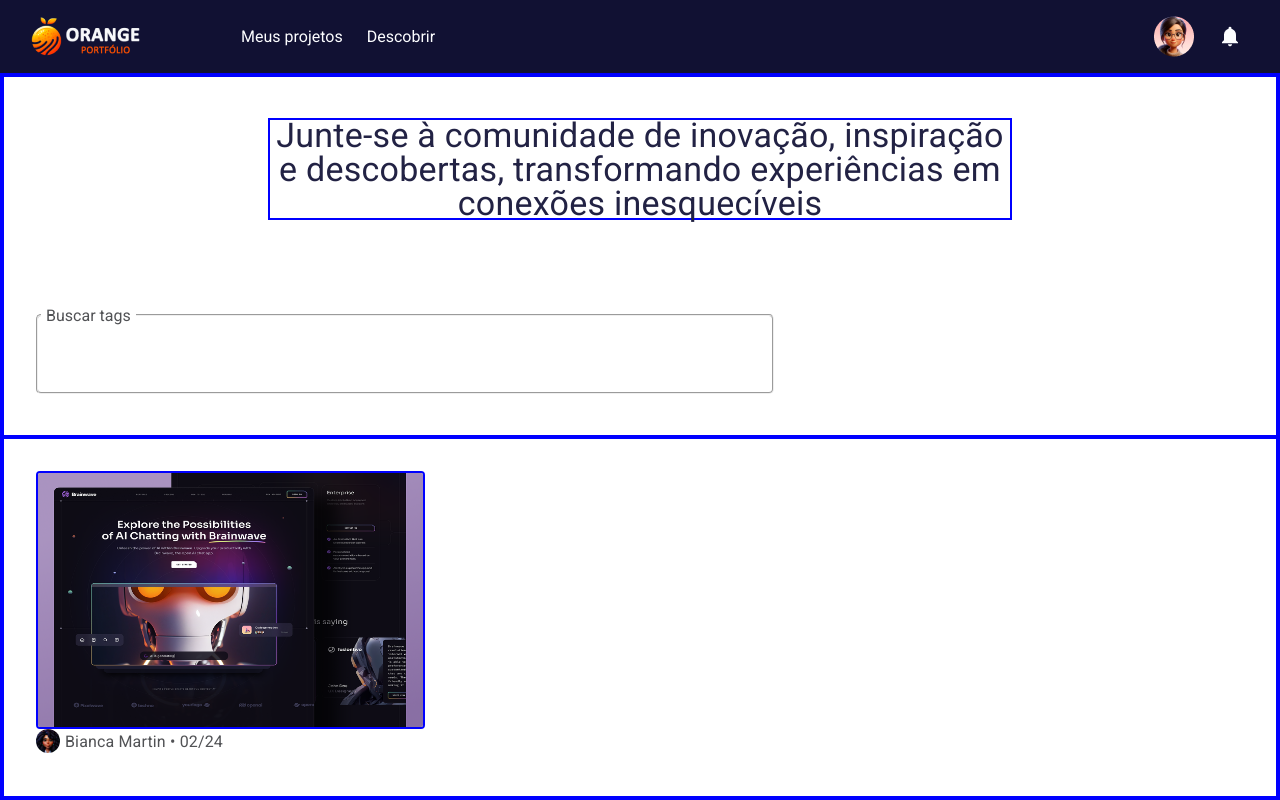
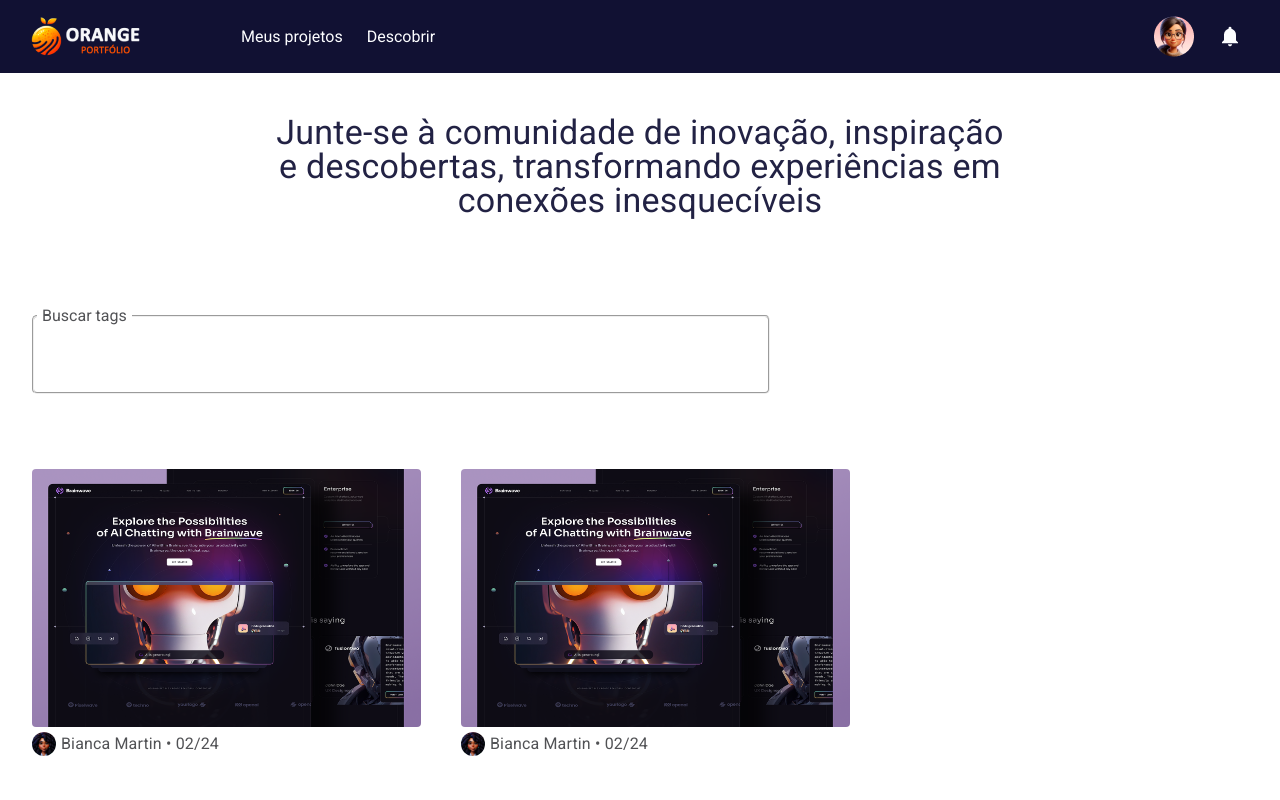
Before and after one commit to Indalecioolivo/HACKATHON-UNISANTA, a React (Vite) app: page /discover in a window 1280 px wide. Built offline with nearby package versions, Linux system fonts and the light colour scheme.

Commit message:
feat: cards discover created

```diff
--- /dev/null
+++ b/src/modules/CardDiscover/CardDiscover.jsx
@@ -0,0 +1,16 @@
+import "./CardDiscover.css";
+
+import ImgDiscover from "../../assets/img-discover.png";
+import ProfileDiscover from "../../assets/pfp-discover.png";
+
+export default function CardDiscover() {
+  return (
+    <div className="card-publi">
+      <img className="publi-img" src={ImgDiscover} alt="" />
+      <p className="user-infos">
+        <img className="user-photo" src={ProfileDiscover} alt="" />
+        <p className="user-name">Bianca Martin • 02/24</p>
+      </p>
+    </div>
+  );
+}
--- a/src/modules/ModaVisualizarProjeto/ModalVisualizarProjeto.css
+++ b/src/modules/ModaVisualizarProjeto/ModalVisualizarProjeto.css
@@ -8,7 +8,7 @@
   align-items: center;
   justify-content: center;
 
-    background-color: rgba(00, 00,00 , 0.5);
+  background-color: rgba(00, 00, 00, 0.5);
 }
 
 .visualizarProjeto-container .modal {
@@ -18,7 +18,7 @@
   /* width: 90%;
     height: 85%; */
 
-    background-color: #FEFEFE;
+  background-color: #fefefe;
   border: 8px solid rgb(46, 29, 171);
 
   display: flex;
@@ -61,7 +61,7 @@
   /* Ecommerce One Page */
 
   /* [Orange P] Style Guide/H5 */
-    font-family: 'Roboto';
+  font-family: "Roboto";
   font-style: normal;
   font-weight: 400;
   font-size: 24px;
@@ -69,7 +69,6 @@
   /* identical to box height, or 100% */
   text-align: center;
   color: #303133;
-
 
   /* Inside auto layout */
   flex: none;
@@ -100,7 +99,6 @@
 }
 
 .modal .modal-header .tags p {
-
   /* Auto layout */
   display: flex;
   flex-direction: row;
@@ -120,5 +118,4 @@
 }
 
 .modal .projectImage {
-
 }
--- a/src/routes/Discover/Discover.css
+++ b/src/routes/Discover/Discover.css
@@ -1,66 +1,26 @@
 .discover-container {
   height: calc(100% - 73px);
-  border: 2px solid blue;
+  /* border: 2px solid purple; */
+  overflow-x: hidden;
 }
 
-.discover-container .div-text{
+.discover-container .div-text {
   height: 50%;
   width: 100%;
-  border: 2px solid blue;
+  /* border: 2px solid black; */
   display: flex;
   flex-direction: column;
   align-items: center;
   justify-content: space-around;
 }
 
-.discover-container .div-imgs{
-  height: 50%;
-  width: 100%;
-  padding: 32px;
-  border: 2px solid blue;
-  display: flex;
-  align-items: left;
-  justify-content: left;
-  flex-direction: column;
-}
-
-.discover-container fieldset{
-  display: flex;
-  align-items: left;
-  justify-content: left;
-  flex-direction: column;
-  align-self: flex-start;
-  margin-left: 32px;
-  border-radius: 5px;
-  padding: 3px;
-  color:#515255
-}
-
-.discover-container legend{
-  padding: 5px;
-}
-
-.discover-container input{
-flex-direction: column;
-align-items: flex-start;
-border: none;
-outline: none;
-
-margin-left: 5px;
-font-size: 16px;
-width: 723px;
-height: 56px;
-left: 32px;
-top: 407px;
-}
-
-.discover-text {
+.discover-container .div-text .discover-text {
   width: 744px;
   height: 102px;
-left: calc(50% - 744px/2);
+  left: calc(50% - 744px / 2);
   top: 185px;
 
-border: 2px solid blue;
+  /* border: 2px solid blue; */
 
   font-style: normal;
   font-weight: 400;
@@ -74,21 +34,80 @@ text-align: center;
   letter-spacing: 0.25px;
 }
 
-.discover-img {
+.discover-container .div-text fieldset {
+  display: flex;
+  align-items: left;
+  justify-content: left;
+  flex-direction: column;
+  align-self: flex-start;
+  margin-left: 32px;
+  border-radius: 5px;
+  padding: 3px;
+  color: #515255;
+}
+
+.discover-container .div-text fieldset legend {
+  padding: 5px;
+}
+
+.discover-container .div-text fieldset input {
+  flex-direction: column;
+  align-items: flex-start;
+  border: none;
+  outline: none;
+
+  margin-left: 5px;
+  font-size: 16px;
+  width: 723px;
+  height: 56px;
+}
+
+.to-cards {
+  max-width: 100%;
+  height: auto;
+  padding: 32px;
+
+  /* border: 2px solid red; */
+
+  display: flex;
+  align-items: center;
+  justify-content: left;
+  flex-wrap: wrap;
+
+  gap: 40px;
+}
+
+.to-cards .card-publi {
+  width: 389px;
+  height: 300px;
+  /* border: 1px solid green; */
+}
+
+.to-cards .publi-img {
   width: 389px;
   height: 258px;
 
   border-radius: 4px;
-border: 2px solid blue;
+  /* border: 1px solid blue; */
 }
 
-.discover-profile{
+.to-cards .user-infos {
+  width: 389px;
+
+  display: flex;
+  align-items: center;
+  justify-content: left;
+
+  /* border: 1px solid purple; */
+}
+
+.to-cards .user-infos .user-photo {
   width: 24px;
   height: 24px;
   border-radius: 200px;
 }
 
-.discover-profile-text {
+.to-cards .user-infos .user-name {
   padding: 5px;
 
   font-style: normal;
@@ -102,10 +121,3 @@ display: flex;
   align-items: center;
   text-align: center;
 }
-
-.discover-profile-info{
-  display: flex;
-  align-items: left;
-  justify-content: left;
-  flex-direction: row;
-}
--- a/src/routes/Discover/Discover.jsx
+++ b/src/routes/Discover/Discover.jsx
@@ -1,24 +1,29 @@
 import "./Discover.css";
-import ImgDiscover from "../../assets/img-discover.png";
-import ProfileDiscover from "../../assets/pfp-discover.png";
+import CardDiscover from "../../modules/CardDiscover/CardDiscover";
 
 export default function Discover() {
   return (
     <section className="discover-container">
       <div className="div-text">
-        <p className="discover-text">Junte-se à comunidade de inovação, inspiração e descobertas, transformando experiências em conexões inesquecíveis</p>
+        <p className="discover-text">
+          Junte-se à comunidade de inovação, inspiração e descobertas,
+          transformando experiências em conexões inesquecíveis
+        </p>
         <fieldset>
           <legend>Buscar tags</legend>
           <input></input>
         </fieldset>
       </div>
-      <div className="div-imgs">
-        <img className="discover-img" src={ImgDiscover} alt="" />
-        <p className="discover-profile-info">
-          <img className="discover-profile" src={ProfileDiscover} alt="" />
-          <p className="discover-profile-text">Bianca Martin • 02/24</p>
-        </p>
-      </div>
+      <section className="to-cards">
+        <CardDiscover />
+        <CardDiscover />
+        <CardDiscover />
+        <CardDiscover />
+        <CardDiscover />
+        <CardDiscover />
+        <CardDiscover />
+        <CardDiscover />
+      </section>
     </section>
   );
 }
```
Also changed, not shown: src/modules/CardDiscover/CardDiscover.css (added). Lines whose indentation alone changed are shown as unchanged.
